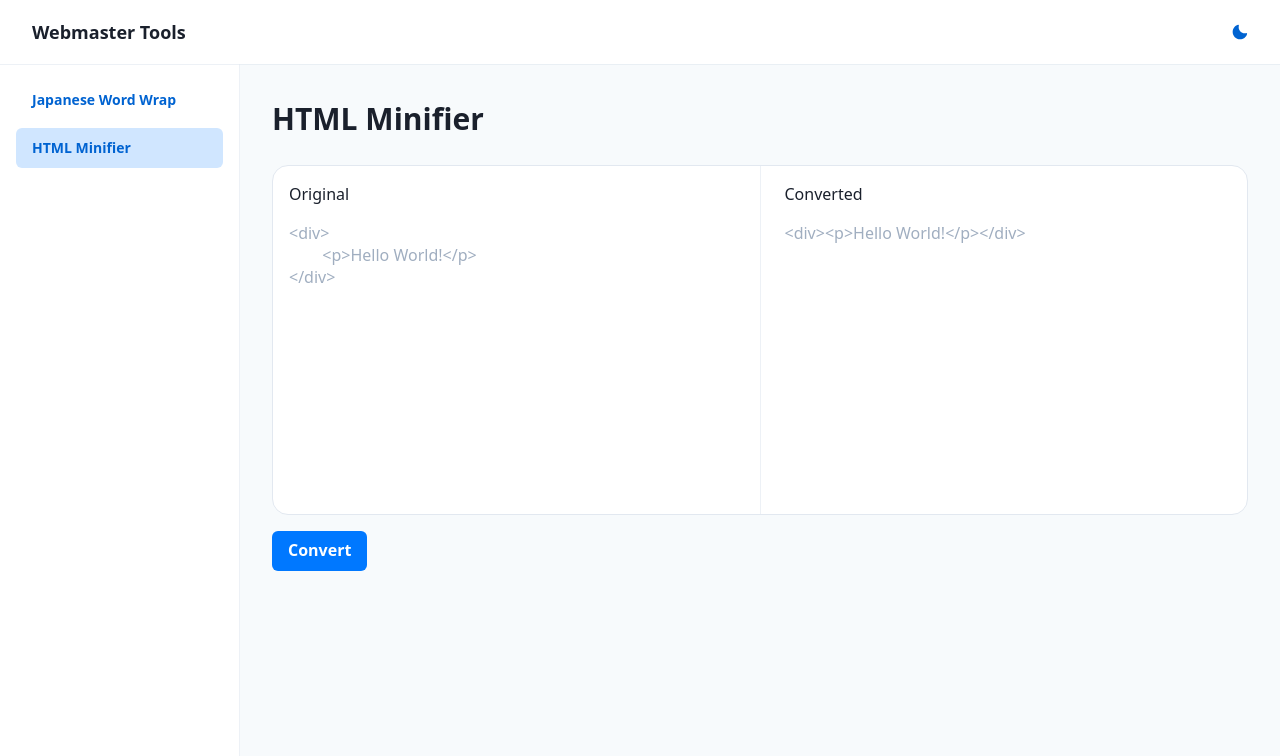
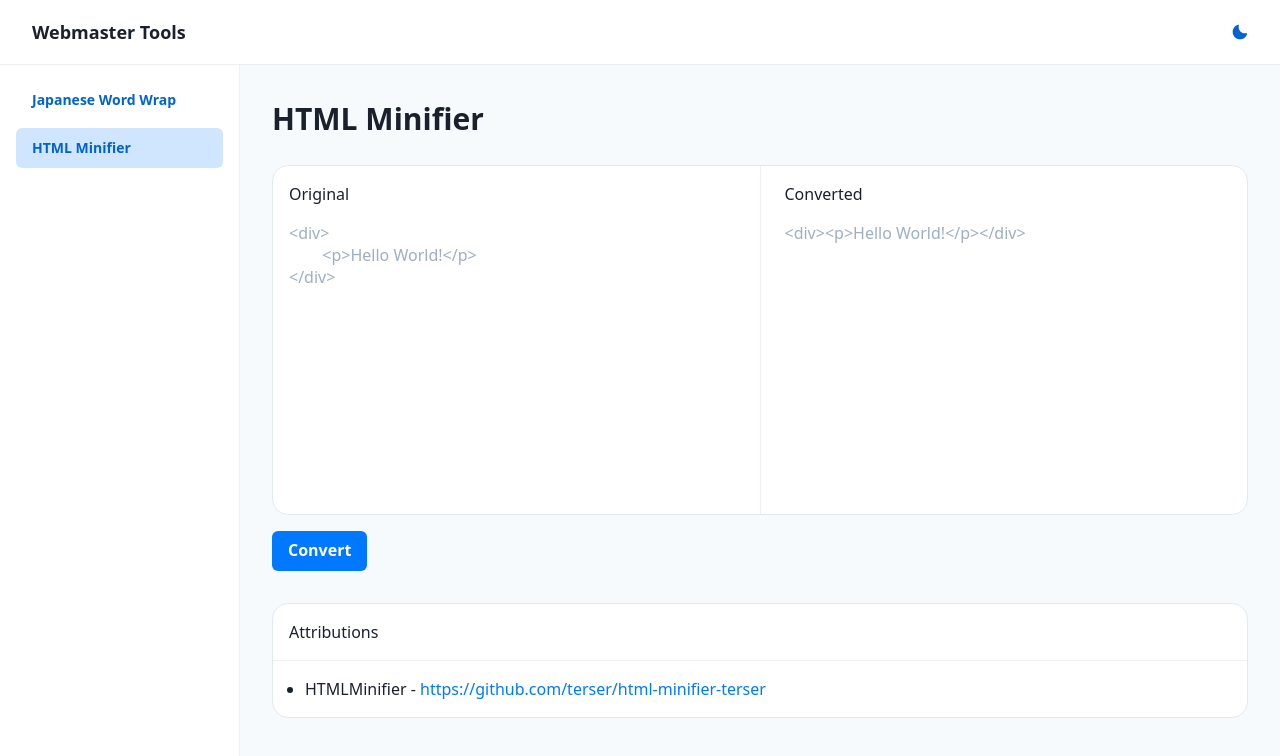
Before and after one commit to yurikoshiishi/webmaster-tools, a Next.js app: page /html-minifier in a window 1280 px wide. Shown: the top 756 px of the page. Built offline with nearby package versions, Linux system fonts and the light colour scheme.

Commit message:
add: attributions

```diff
--- a/src/components/page-templates/html-minifier/index/HTMLMinifierIndexTemplate.tsx
+++ b/src/components/page-templates/html-minifier/index/HTMLMinifierIndexTemplate.tsx
@@ -1,7 +1,9 @@
 import Layout from "@/components/layouts/Layout";
 import { useHTMLMinifierIndexTemplate } from "@/components/page-templates/html-minifier/index/useHTMLMinifierIndexTemplate";
+import Attributions from "@/components/ui/Attributions";
 import HTMLMinifierForm from "@/modules/html-minifier/components/HTMLMinifierForm";
 import { htmlMinifierModule } from "@/modules/html-minifier/constants";
+import { Box } from "@chakra-ui/react";
 import React, { VFC } from "react";
 
 interface HTMLMinifierIndexTemplateProps {}
@@ -16,6 +18,11 @@ const HTMLMinifierIndexTemplate: VFC<HTMLMinifierIndexTemplateProps> = ({}) => {
       isLoading={isLoading}
     >
       {service && <HTMLMinifierForm service={service} />}
+      {htmlMinifierModule.attributions?.length && (
+        <Box mt={8}>
+          <Attributions items={htmlMinifierModule.attributions} />
+        </Box>
+      )}
     </Layout>
   );
 };
--- a/src/components/page-templates/index/IndexTemplate.tsx
+++ b/src/components/page-templates/index/IndexTemplate.tsx
@@ -1,5 +1,6 @@
 import Layout from "@/components/layouts/Layout";
 import { useIndexTemplate } from "@/components/page-templates/index/useIndexTemplate";
+import Attributions from "@/components/ui/Attributions";
 import JapaneseAnalyzerForm from "@/modules/japanese-wordwrap/components/JapaneseWordwrapForm";
 import { japaneseWordWrapModule } from "@/modules/japanese-wordwrap/constants";
 import { Box } from "@chakra-ui/react";
@@ -31,6 +32,11 @@ const IndexTemplate: VFC<IndexTemplateProps> = ({}) => {
       <Box mt={4}>
         <JapaneseWordwrapOptionsForm service={service} />
       </Box>
+      {japaneseWordWrapModule.attributions?.length && (
+        <Box mt={8}>
+          <Attributions items={japaneseWordWrapModule.attributions} />
+        </Box>
+      )}
     </Layout>
   );
 };
--- /dev/null
+++ b/src/components/ui/Attributions.tsx
@@ -0,0 +1,34 @@
+import BorderedBox from "@/components/ui/BorderedBox";
+import TextLink from "@/components/ui/TextLink";
+import { Attribution } from "@/modules";
+import { ListItem, UnorderedList, Text, Box, Divider } from "@chakra-ui/react";
+import React, { VFC } from "react";
+
+interface AttributionsProps {
+  items: Attribution[];
+}
+
+const Attributions: VFC<AttributionsProps> = ({ items }) => {
+  return (
+    <BorderedBox>
+      <Box p={4}>
+        <Text as="h2">Attributions</Text>
+      </Box>
+      <Divider />
+      <Box p={4}>
+        <UnorderedList>
+          {items.map((item) => (
+            <ListItem key={item.name}>
+              {item.name} -{" "}
+              <TextLink href={item.href} isExternal>
+                {item.href}
+              </TextLink>
+            </ListItem>
+          ))}
+        </UnorderedList>
+      </Box>
+    </BorderedBox>
+  );
+};
+
+export default Attributions;
--- /dev/null
+++ b/src/components/ui/TextLink.tsx
@@ -0,0 +1,16 @@
+import { Button, Link, LinkProps } from "@chakra-ui/react";
+import React, { VFC } from "react";
+
+interface TextLinkProps extends LinkProps {}
+
+const TextLink: VFC<TextLinkProps> = ({ children, ...props }) => {
+  return (
+    <Link {...props}>
+      <Button fontWeight="normal" as="span" variant="link">
+        {children}
+      </Button>
+    </Link>
+  );
+};
+
+export default TextLink;
--- a/src/modules/html-minifier/constants/index.ts
+++ b/src/modules/html-minifier/constants/index.ts
@@ -3,4 +3,10 @@ import { FeatureModule } from "@/modules";
 export const htmlMinifierModule: FeatureModule = {
   href: "/html-minifier",
   name: "HTML Minifier",
+  attributions: [
+    {
+      name: "HTMLMinifier",
+      href: "https://github.com/terser/html-minifier-terser",
+    },
+  ],
 };
--- a/src/modules/index.ts
+++ b/src/modules/index.ts
@@ -4,7 +4,13 @@ import { japaneseWordWrapModule } from "@/modules/japanese-wordwrap/constants";
 export type FeatureModule = {
   name: string;
   href: string;
+  attributions?: Attribution[];
 };
+
+export interface Attribution {
+  name: string;
+  href: string;
+}
 
 export const featureModules: FeatureModule[] = [
   japaneseWordWrapModule,
--- a/src/modules/japanese-wordwrap/constants/index.ts
+++ b/src/modules/japanese-wordwrap/constants/index.ts
@@ -3,4 +3,10 @@ import { FeatureModule } from "@/modules";
 export const japaneseWordWrapModule: FeatureModule = {
   href: "/",
   name: "Japanese Word Wrap",
+  attributions: [
+    {
+      name: "BudouX",
+      href: "https://github.com/google/budoux/",
+    },
+  ],
 };
```
